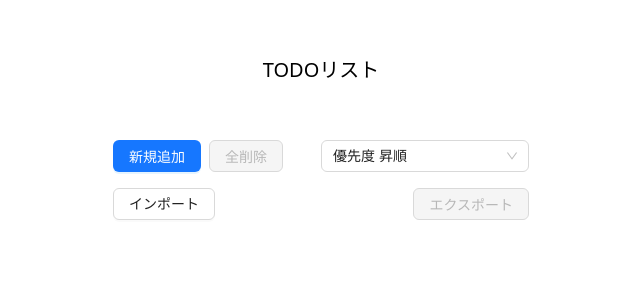
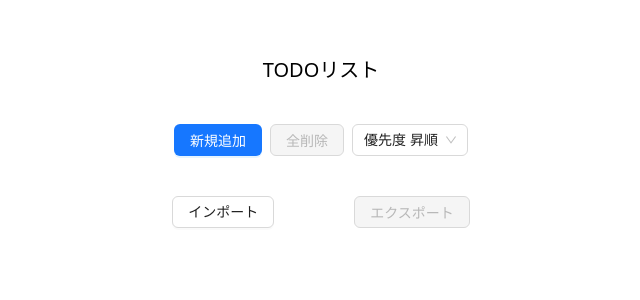
Before and after one commit to hamburger39/last_task, a Next.js app: page / in a window 1280 px wide. Shown: the top 300 px of the page, without its empty margins (319-959 px from the left). Built offline with nearby package versions, Linux system fonts and the light colour scheme.

Commit message:
fix:code

```diff
--- a/src/app/todo/page.tsx
+++ b/src/app/todo/page.tsx
@@ -219,11 +219,11 @@ const Todo: FC = () => {
   };
 
   return (
-    <div className="p-4 max-w-md mx-auto">
-      <div className="flex justify-between items-center mb-4">
+    <div className="grid place-items-center">
+      <div className="flex justify-between items-center mb-6">
         <div className="flex">
           <CustomButton type="primary" onClick={showModal} className="mr-2">新規追加</CustomButton>
-          <CustomButton type="default" danger onClick={showDeleteAllModal} disabled={todos.length === 0}>全削除</CustomButton>
+          <CustomButton type="default" danger onClick={showDeleteAllModal} disabled={todos.length === 0} className='mr-2'>全削除</CustomButton>
         </div>
         <Select value={sortType} onChange={handleSortChange} className="w-1/2">
           <Option value="priorityAsc">優先度 昇順</Option>
@@ -247,13 +247,12 @@ const Todo: FC = () => {
       ))}
       <div className="flex justify-between mt-4">
         <Upload customRequest={handleUpload} accept=".xlsx,.xlsm" fileList={[]}>
-          <CustomButton type="default">インポート</CustomButton>
+          <CustomButton type="default" className='mr-20'>インポート</CustomButton>
         </Upload>
         <CustomButton type="primary" onClick={showExportModal} disabled={todos.length === 0}>エクスポート</CustomButton>
       </div>
       <CustomModal title={editIndex !== null ? "編集" : "新規追加"} open={isModalOpen} onOk={handleSubmit} onCancel={handleCancel} okButtonProps={{ disabled: !value.trim() }} okText="承認"
         cancelText="キャンセル">
-        {editIndex !== null && <p className="text-base font-medium mb-2"></p>}
         <CustomInput className="mb-4" value={value} onChange={(e) => setValue(e.target.value)} placeholder="タイトル" />
         <CustomTextArea className="mb-4" value={detail} onChange={(e) => setDetail(e.target.value)} placeholder="詳細" />
         <DatePicker
```
